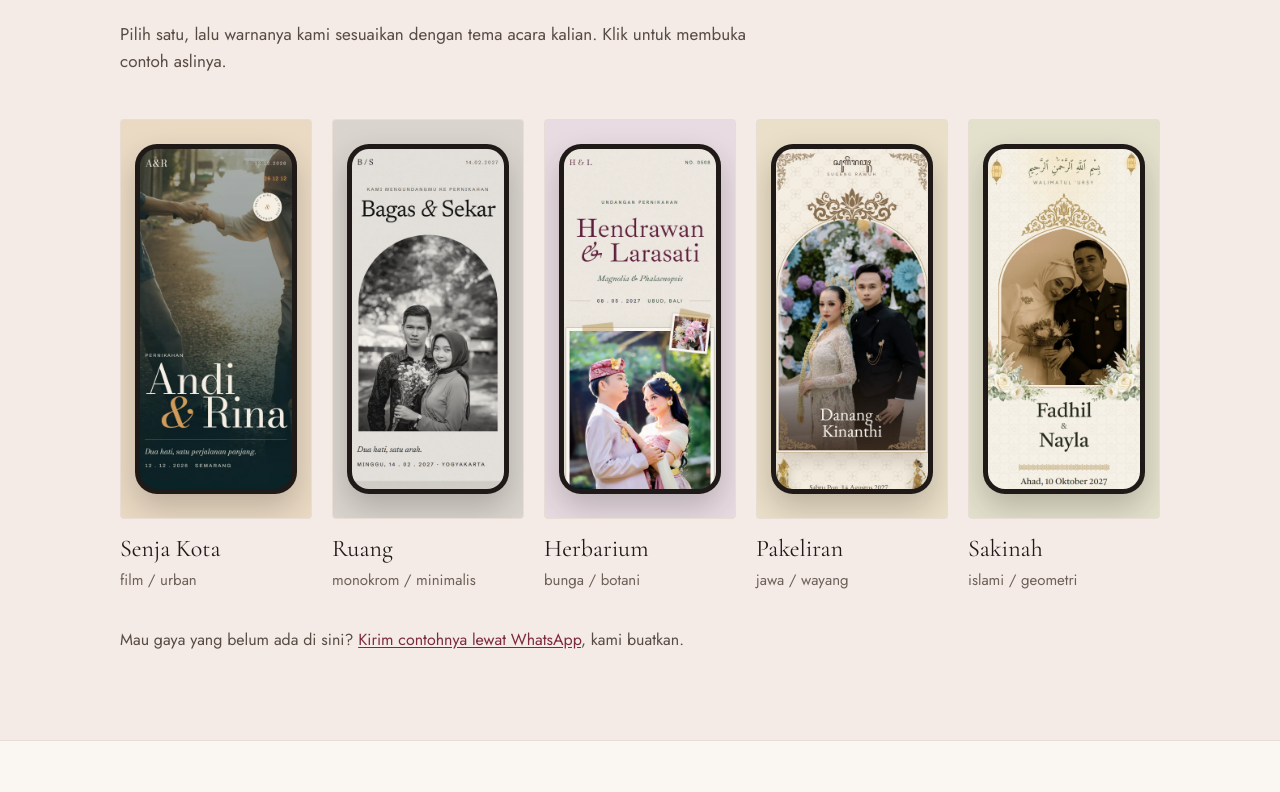
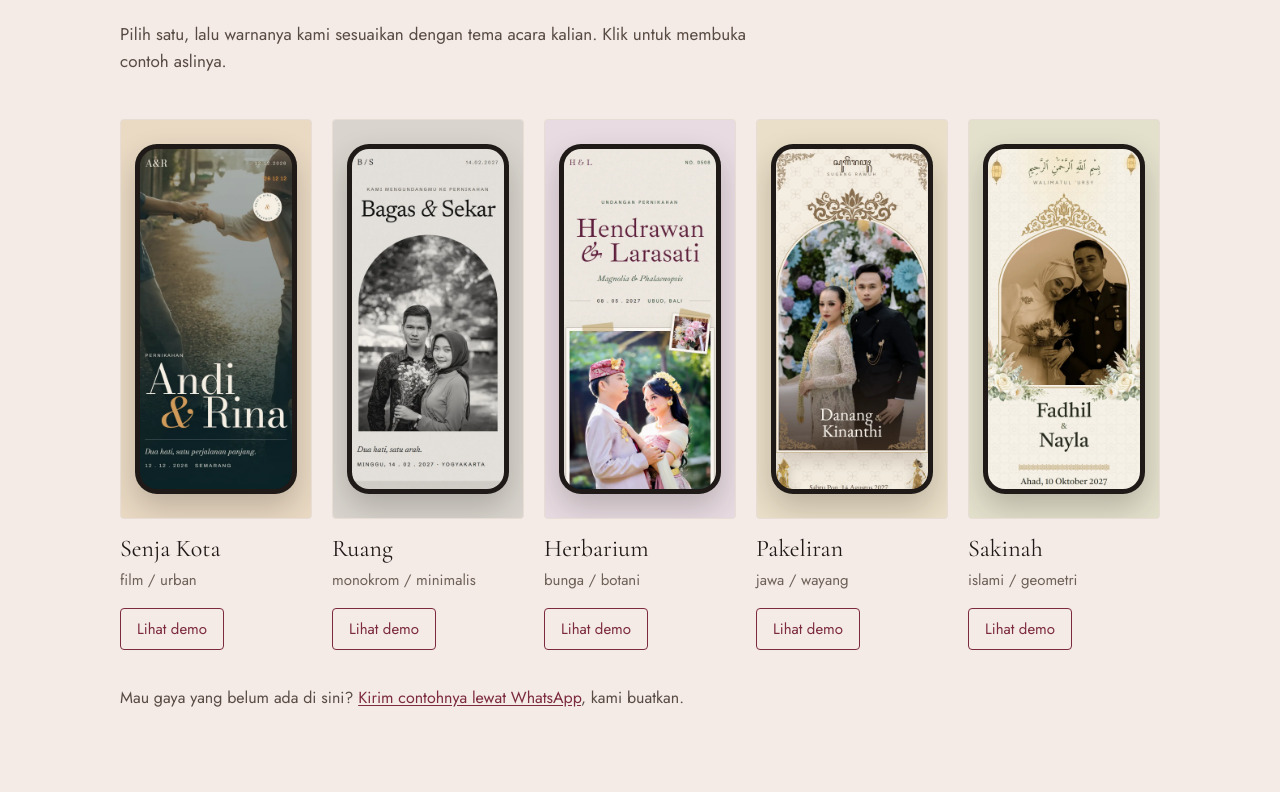
Before and after one commit to ridzwan-gigih-herdyantha/sowanan, a Next.js app: page / in a window 1280 px wide. Shown: the part 928-1720 px from the top of the page. Built offline with nearby package versions, Linux system fonts and the light colour scheme; no server answers.

Commit message:
feat: add "lihat demo" button at theme cards in theme options at homepage

```diff
--- a/src/components/home/themes.tsx
+++ b/src/components/home/themes.tsx
@@ -13,9 +13,11 @@ const CARD_BG: Record<string, string> = {
   "fadhil-nayla": "bg-[#e3e0cc]",
 };
 
+// Satu tautan per kartu, yaitu tombolnya. Area klik tombol diperluas menutupi seluruh kartu lewat after:inset-0.
 function Card({ theme, index, waHref }: { theme: ThemeEntry; index: number; waHref: string }) {
+  const demo = Boolean(theme.demo);
   return (
-    <a href={theme.demo || waHref} className="group block text-inherit no-underline" {...reveal(index)}>
+    <div className="group relative" {...reveal(index)}>
       <div
         className={cx(
           "relative flex h-80 items-center justify-center overflow-hidden rounded-sm border border-line text-sm tracking-[1px] text-wine transition-colors duration-200 group-hover:border-wine sm:h-[400px]",
@@ -39,9 +41,21 @@ function Card({ theme, index, waHref }: { theme: ThemeEntry; index: number; waHr
           <span>{theme.name}</span>
         )}
       </div>
-      <p className="mt-3.5 font-serif text-2xl transition-colors duration-200 group-hover:text-wine">{theme.name}</p>
-      {theme.style && <p className="mt-[3px] text-[15px] text-ink-mute">{theme.style}</p>}
-    </a>
+      {/* Di ponsel nama dan tombol bersampingan, di layar lebar tombol di bawah nama. */}
+      <div className="mt-3.5 flex items-center justify-between gap-3 sm:block">
+        <div className="min-w-0">
+          <p className="font-serif text-2xl transition-colors duration-200 group-hover:text-wine">{theme.name}</p>
+          {theme.style && <p className="mt-[3px] text-[15px] text-ink-mute">{theme.style}</p>}
+        </div>
+        <a
+          href={theme.demo || waHref}
+          aria-label={demo ? `Lihat demo tema ${theme.name}` : `Tanya tema ${theme.name} lewat WhatsApp`}
+          className="inline-flex flex-none items-center rounded-sm border border-wine px-4 py-2 text-[15px] text-wine no-underline transition-colors duration-200 group-hover:bg-wine group-hover:text-white after:absolute after:inset-0 after:z-10 after:content-[''] focus-visible:outline-2 focus-visible:outline-offset-2 focus-visible:outline-wine motion-reduce:transition-none sm:mt-4"
+        >
+          {demo ? "Lihat demo" : "Tanya di WhatsApp"}
+        </a>
+      </div>
+    </div>
   );
 }
 
```
